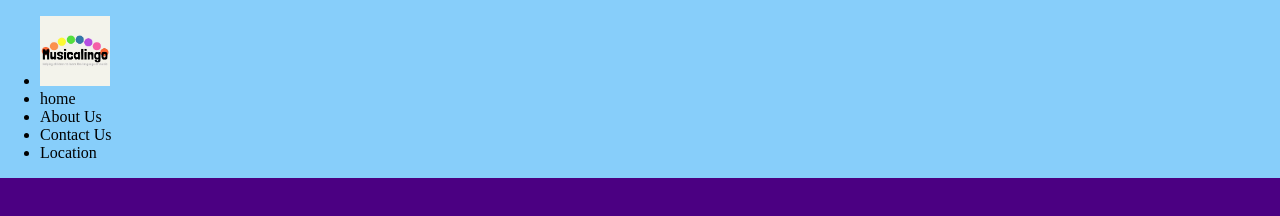
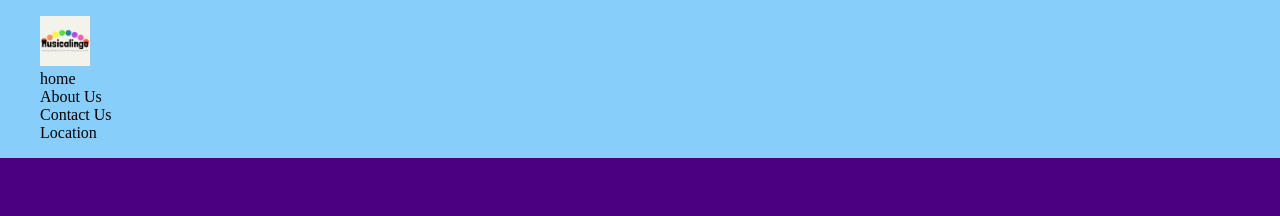
Before and after one commit to LiamWM4/musicalingo, a plain HTML site: page index.html in a window 1280 px wide. Drawn offline with Linux system fonts and the light colour scheme.

Commit message:
image size change

```diff
--- a/index.html
+++ b/index.html
@@ -10,7 +10,7 @@
           <div class="container">
           <div class="navbar">
           <ul>
-              <li class="logo"><img src="Musicalingo.jpg" width="70px" height="70px"></li>
+              <li class="logo"><img src="Musicalingo.jpg" width="50px" height="50px"></li>
               <li class="active">home</li>
               <li>About Us</li>
               <li>Contact Us</li>
--- a/main.css
+++ b/main.css
@@ -6,6 +6,10 @@ body{
   height: 100%;
   width: 100%;
 }
+.navbar ul li{
+  list-style: none;
+}
+
 .navbar{
   background-color: lightskyblue;
   position:fixed; top: 0; left: 0; width: 100%;
```
